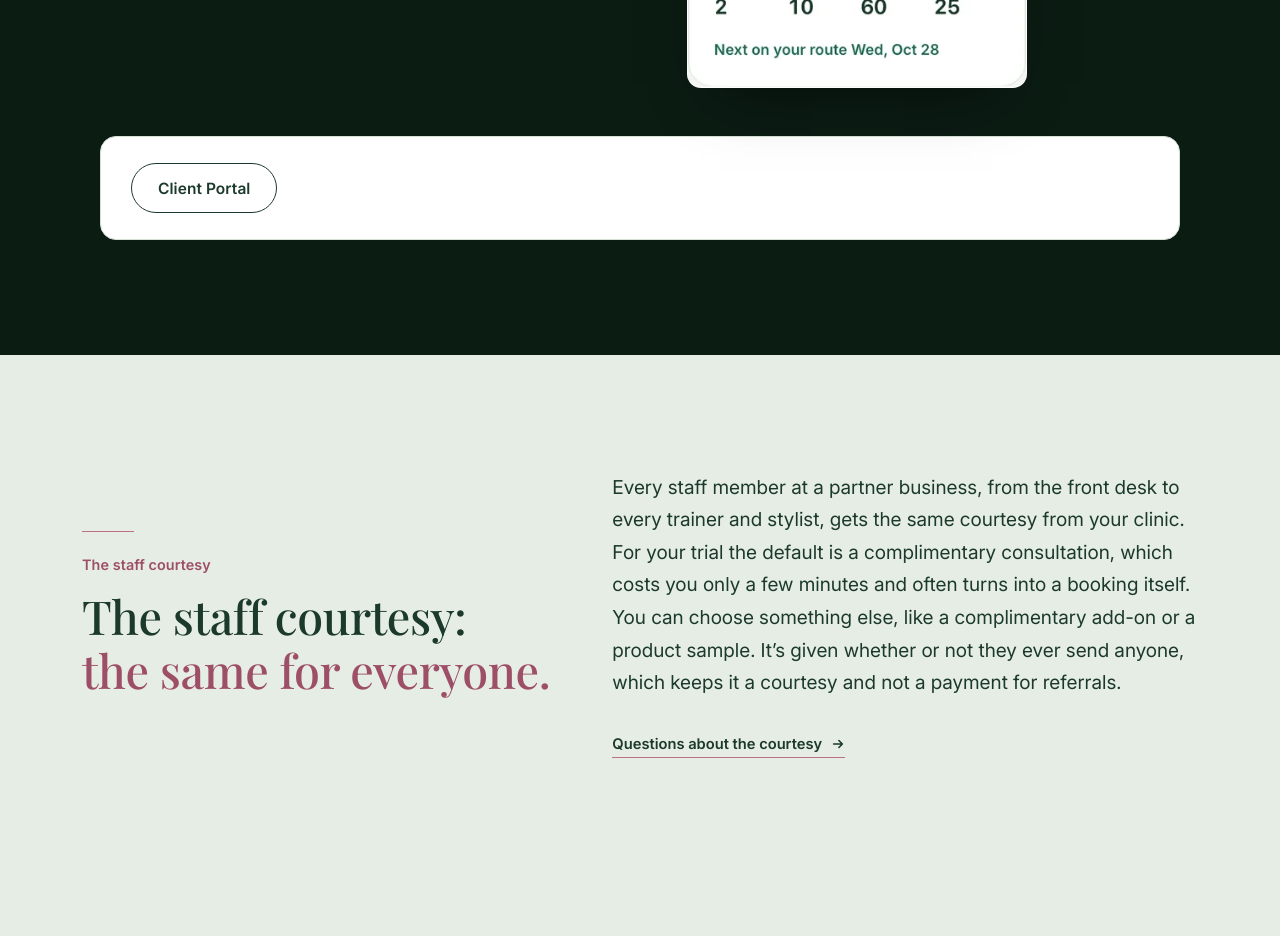
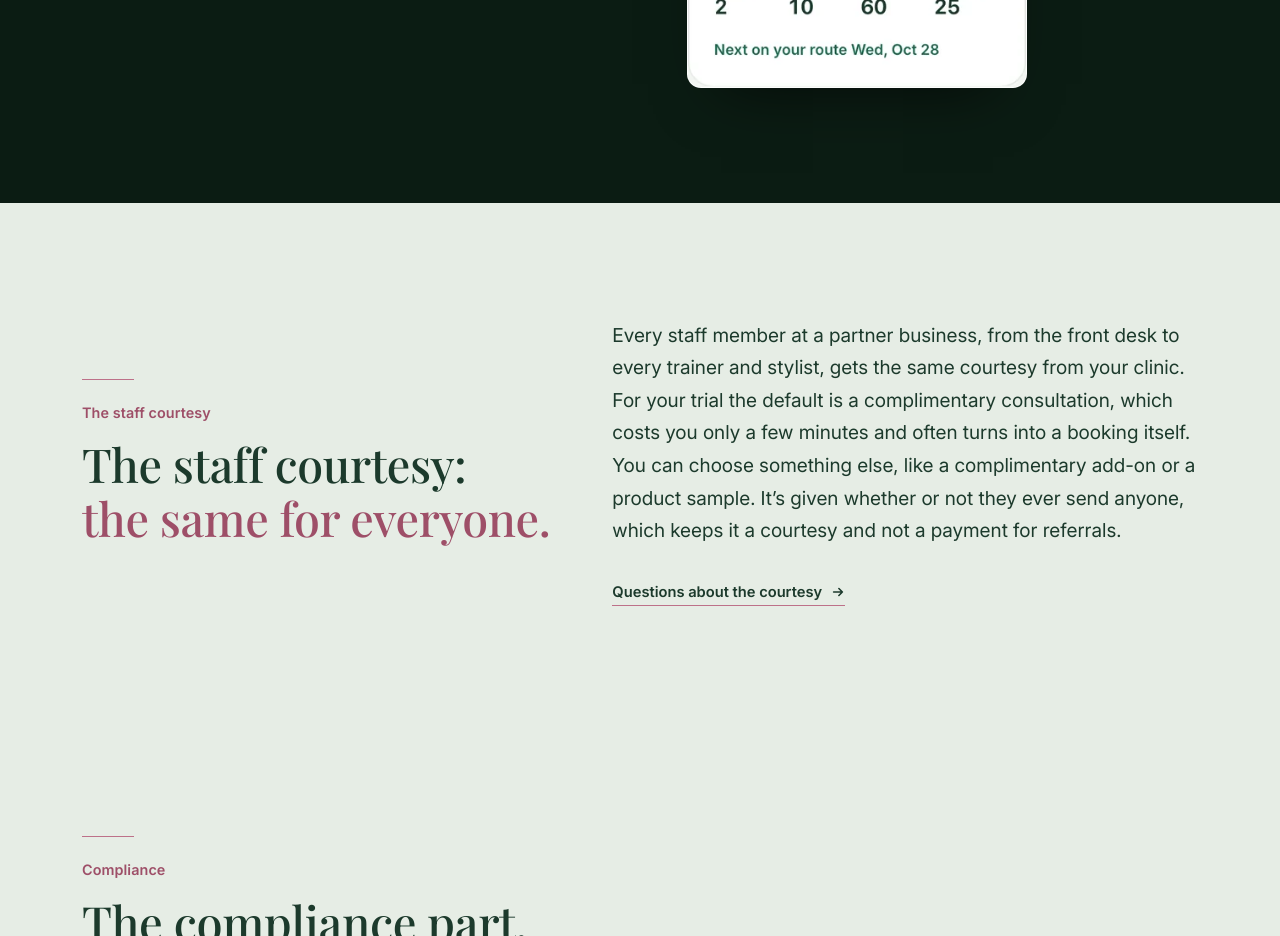
Before and after one commit to mtheboss360-a11y/ouroptimization-site, a plain HTML site: page index.html in a window 1280 px wide. Shown: the part 4860-5796 px from the top of the page. Drawn offline with Linux system fonts and the light colour scheme.

Commit message:
No Client Portal box under the portal screens (the header has the button)
Co-Authored-By: Claude Opus 5.5 <noreply@anthropic.com>

```diff
--- a/index.html
+++ b/index.html
@@ -146,9 +146,6 @@
         <div class="pt-frame own-frame-narrow"><picture><source type="image/webp" srcset="/assets/img/drivers-card-400.webp 400w, /assets/img/drivers-card-546.webp 546w" sizes="(min-width:900px) 320px, calc(100vw - 40px)"><img src="/assets/img/drivers-card-400.jpg" srcset="/assets/img/drivers-card-400.jpg 400w, /assets/img/drivers-card-546.jpg 546w" sizes="(min-width:900px) 320px, calc(100vw - 40px)" width="546" height="968" alt="Screenshot of a driver&rsquo;s card: photo, home town, a short bio, and routes, stops, staff met and sign-ups for this clinic." loading="lazy" decoding="async"></picture></div>
       </li>
     </ol>
-    <div class="owc-dash-foot reveal">
-      <a class="btn btn-ghost" href="https://www.ournetworkportal.com">Client Portal</a>
-    </div>
   </div>
 </section>
 
```
Also changed, not shown: boots-on-the-ground.html (+0 -3 lines), tests/home.test.mjs (+2 -2 lines).
